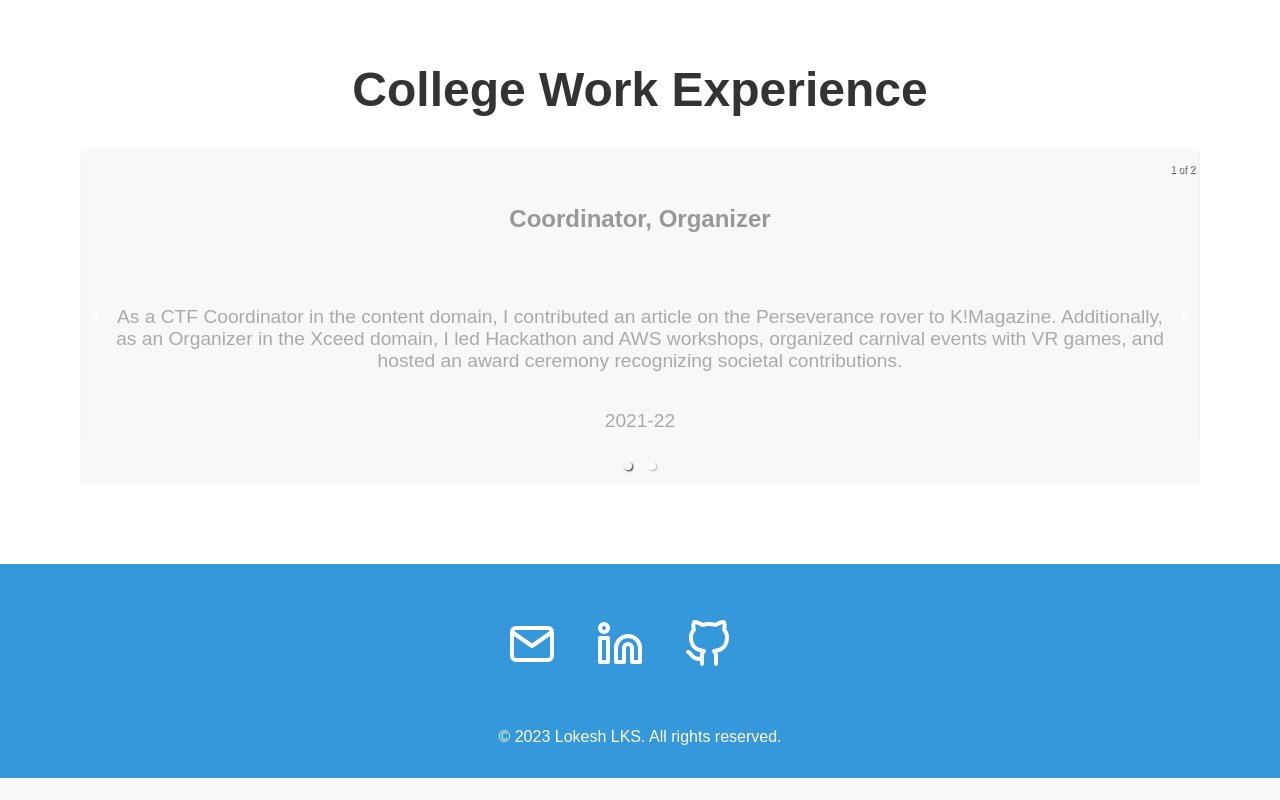
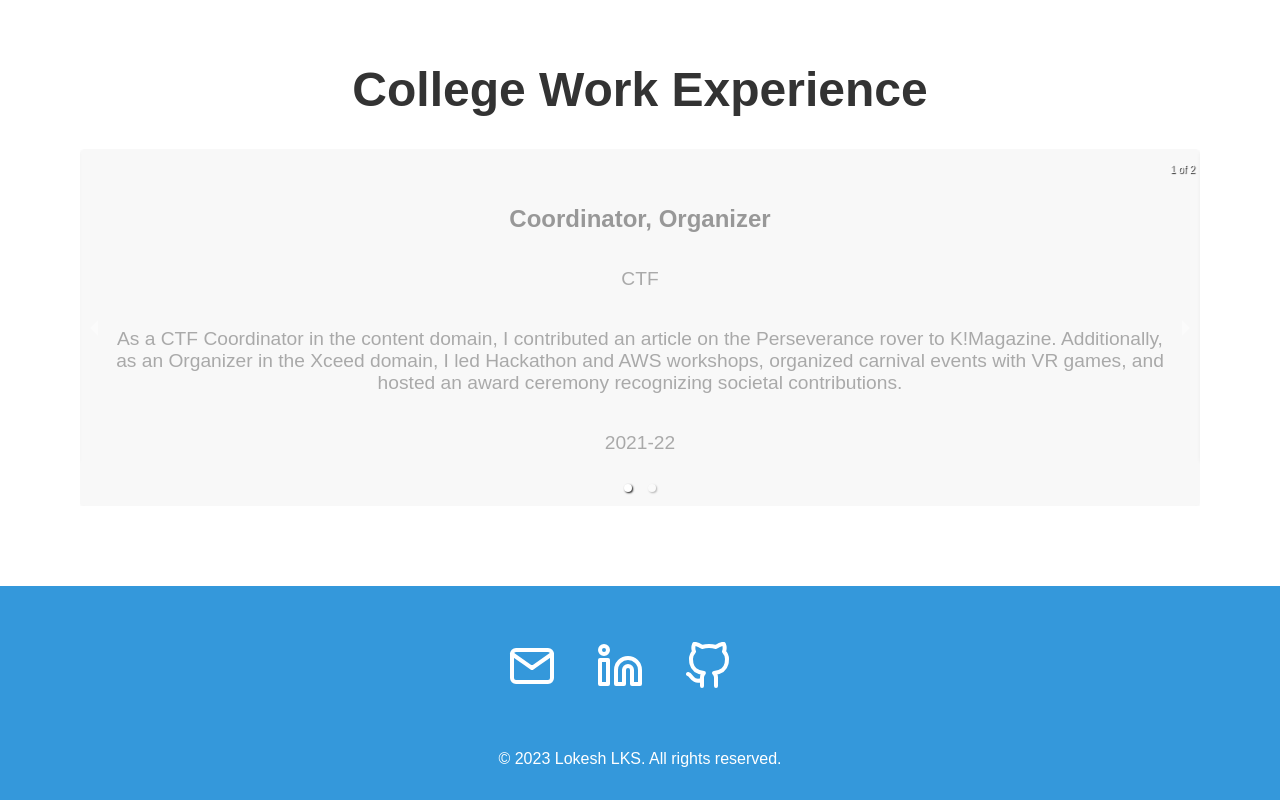
Before and after one commit to loki52501/lks_site, a React (Create React App) app: page / in a window 1280 px wide. Shown: the part 3146-3946 px from the top of the page. Before the commit the page ends 3924 px from the top, so only its background shows below. Built offline with nearby package versions, Linux system fonts and the light colour scheme.

Commit message:
changes made

```diff
--- a/src/components/CollegeExperience.js
+++ b/src/components/CollegeExperience.js
@@ -26,8 +26,9 @@ const CollegeExperience = () => {
       <Carousel showThumbs={false} infiniteLoop={true}>
       {experiences.map((experience, index) => (
           <div className="college-experience-item" key={index}>
+
             <h3>{experience.title}</h3>
-            <p>{experience.company}</p>
+            <p>{experience.organization}</p>
             <p>{experience.description}</p>
             <p>{experience.year}</p>
           </div>
```
